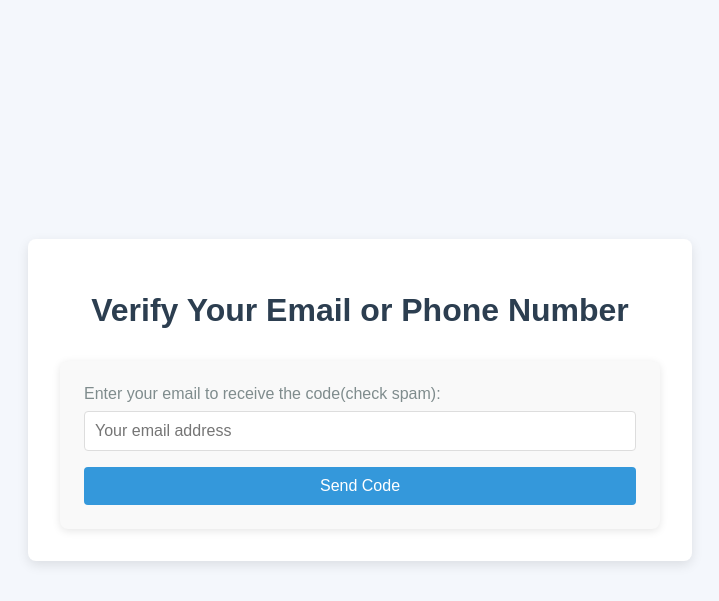
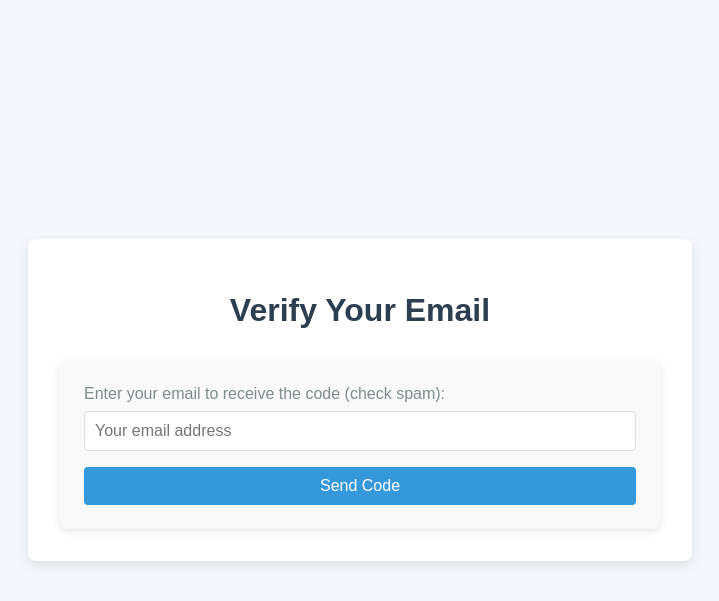
Before and after one commit to zjardyn/ref2QR, a Flask app: page /verify in a window 1280 px wide. Shown: the top 601 px of the page, without its empty margins (280-999 px from the left). Run offline with Flask 3, Linux system fonts and the light colour scheme.

Commit message:
verify just email

```diff
--- a/templates/verify.html
+++ b/templates/verify.html
@@ -90,11 +90,11 @@
 <body>
 
     <div class="container">
-        <h1>Verify Your Email or Phone Number</h1>
+        <h1>Verify Your Email</h1>
 
         {% if not session.get('email_verified') and not session.get('phone_verified') %}
             <form method="post" action="{{ url_for('main.verify') }}">
-                <label for="email">Enter your email to receive the code(check spam):</label>
+                <label for="email">Enter your email to receive the code (check spam):</label>
                 <input type="email" name="email" placeholder="Your email address" required>
                 <button type="submit">Send Code</button>
             </form>
```
